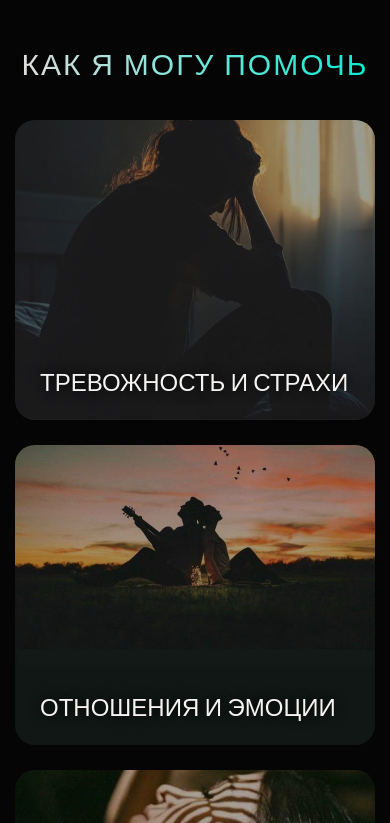
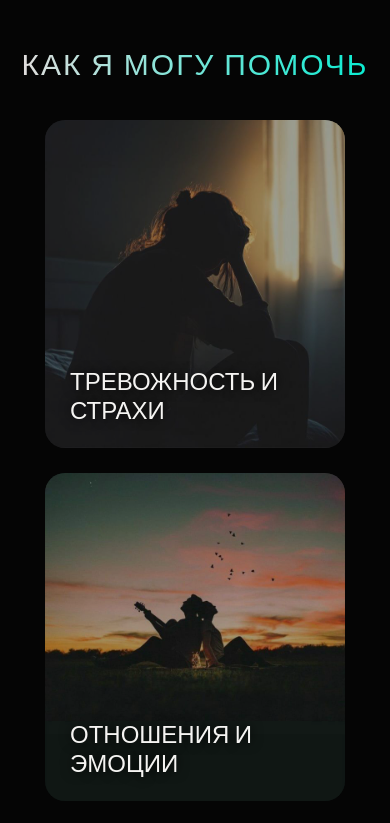
Before and after one commit to KasatkinaKateryna/psychosomatologist, a plain HTML site: page index.html in a window 390 px wide. Shown: the part 1980-2803 px from the top of the page. Drawn offline with nearby package versions, Linux system fonts and the light colour scheme.

Commit message:
Add files via upload

```diff
--- a/styles.css
+++ b/styles.css
@@ -675,7 +675,9 @@ body::after {
   }
 
   .service-card {
-    height: 300px;
+    height: 328px;
+    width: 300px;
+    margin: auto;
   }
   .service-card:nth-child(5) {
     background-position: 0 380px;
```
